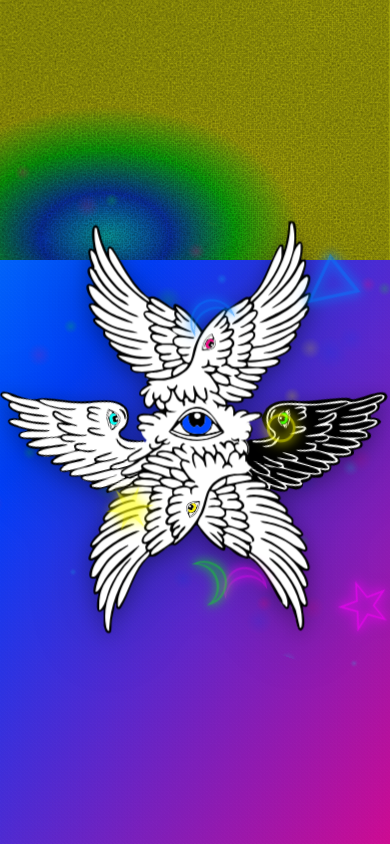
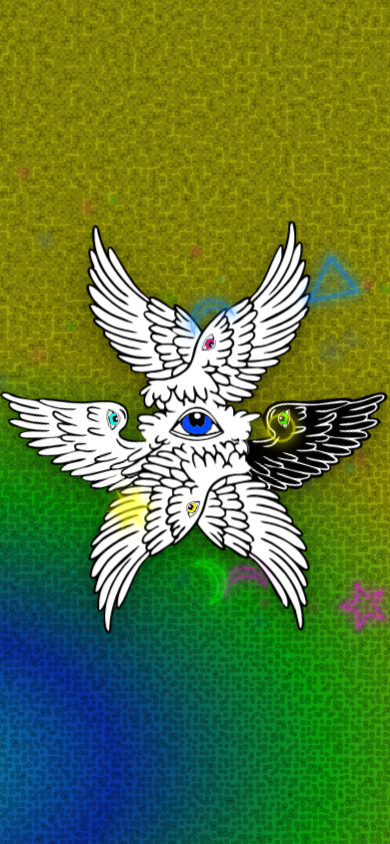
Before and after one commit to drinkingtheink/seraphim-animation, a Vue app: page / in a window 390 px wide. Shown: the top 844 px of the page. Built offline with nearby package versions, Linux system fonts and the light colour scheme.

Commit message:
background fix on smaller screens

```diff
--- a/src/App.vue
+++ b/src/App.vue
@@ -936,4 +936,10 @@ body::after {
     10px 40px 0 -2px rgba(255, 255, 255, 0.8),
     -15px 70px 0 -2px rgba(255, 255, 255, 0.6);
 }
+
+@media (max-width: 1180px) {
+  #halftone-bg {
+    height: 100vh;
+  }
+}
 </style>
```
